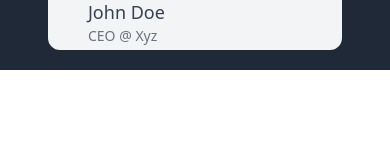
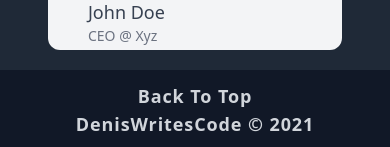
Before and after one commit to DenisWritesCode/portfolio, a React (Create React App) app: page / in a window 390 px wide. Shown: the part 4717-4864 px from the top of the page. Before the commit the page ends 4787 px from the top, so only its background shows below. Built offline with nearby package versions, Linux system fonts and the light colour scheme.

Commit message:
Footer is Mobile Ready

```diff
--- a/package.json
+++ b/package.json
@@ -16,7 +16,7 @@
   "scripts": {
     "watch:css": "tailwindcss build src/tailwind.css -o src/index.css -w",
     "build:css": "tailwindcss build src/tailwind.css -o src/index.css",
-    "start": "craco  start && yarn watch:css",
+    "start": "craco  start",
     "build": "craco build",
     "test": "craco test",
     "eject": "react-scripts eject"
--- a/src/App.js
+++ b/src/App.js
@@ -5,6 +5,7 @@ import MobileNav from './components/MobileNav';
 import SkillSet from './components/SkillSet';
 import Hero from './components/Hero';
 import Testimonials from './components/Testimonials';
+import Footer from './components/Footer';
 
 function App() {
   const [mobileShow, setmobileShow] = useState(false);
@@ -25,6 +26,7 @@ function App() {
       <Hero />
       <SkillSet />
       <Testimonials />
+      <Footer />
     </div>
   );
 }
--- a/src/components/Footer.js
+++ b/src/components/Footer.js
@@ -0,0 +1,12 @@
+import React from 'react'
+
+function Footer() {
+  return (
+    <footer className="bg-gray-900 text-gray-300 text-lg flex flex-col items-center py-3 font-semibold tracking-wider">
+      <p><a href="#hero">Back To Top</a></p>
+      <p className="">DenisWritesCode &#169; 2021</p>
+    </footer>
+  );
+}
+
+export default Footer;
```
